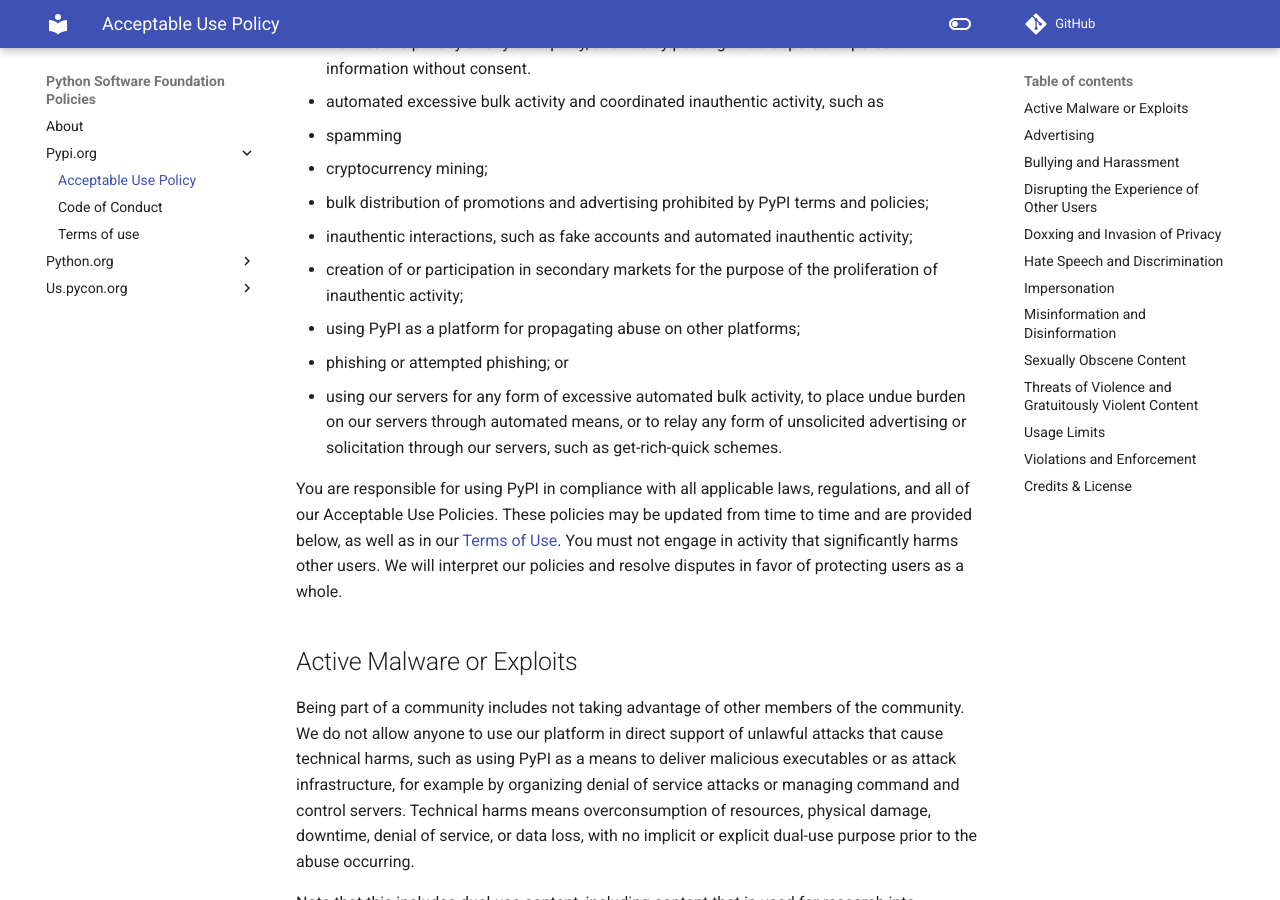
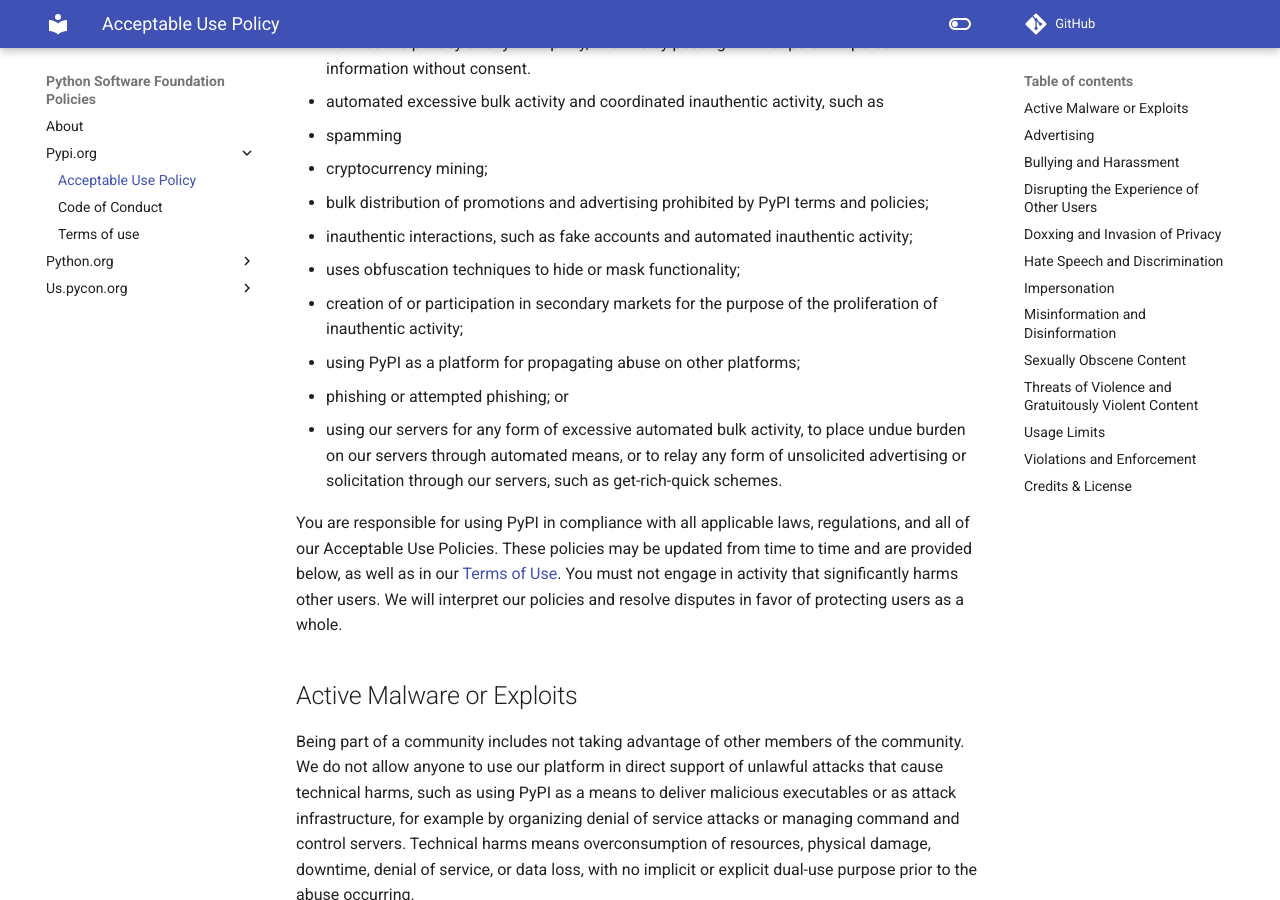
Before and after one commit to psf/policies, an MkDocs documentation site: the page built from docs/pypi.org/Acceptable-Use-Policy.md, in a window 1280 px wide and 900 px high, scrolled down 1081 px. Built offline with MkDocs 1.6.1 and Material for MkDocs 9.7.7, drawn with Linux system fonts in a browser that asks for light colours; comment, search, counter and statistics services are not loaded.

Commit message:
docs(pypi): disallow obfuscation
PEP541 spells out what "Invalid projects" are,
and that a project may be removed for meeting any of these criteria.

Refs: https://peps.python.org/pep-0541/#invalid-projects

Signed-off-by: Mike Fiedler <miketheman@gmail.com>

```diff
--- a/docs/pypi.org/Acceptable-Use-Policy.md
+++ b/docs/pypi.org/Acceptable-Use-Policy.md
@@ -47,6 +47,7 @@
   policies;
 - inauthentic interactions, such as fake accounts and automated inauthentic
   activity;
+- uses obfuscation techniques to hide or mask functionality;
 - creation of or participation in secondary markets for the purpose of the
   proliferation of inauthentic activity;
 - using PyPI as a platform for propagating abuse on other platforms;
```
